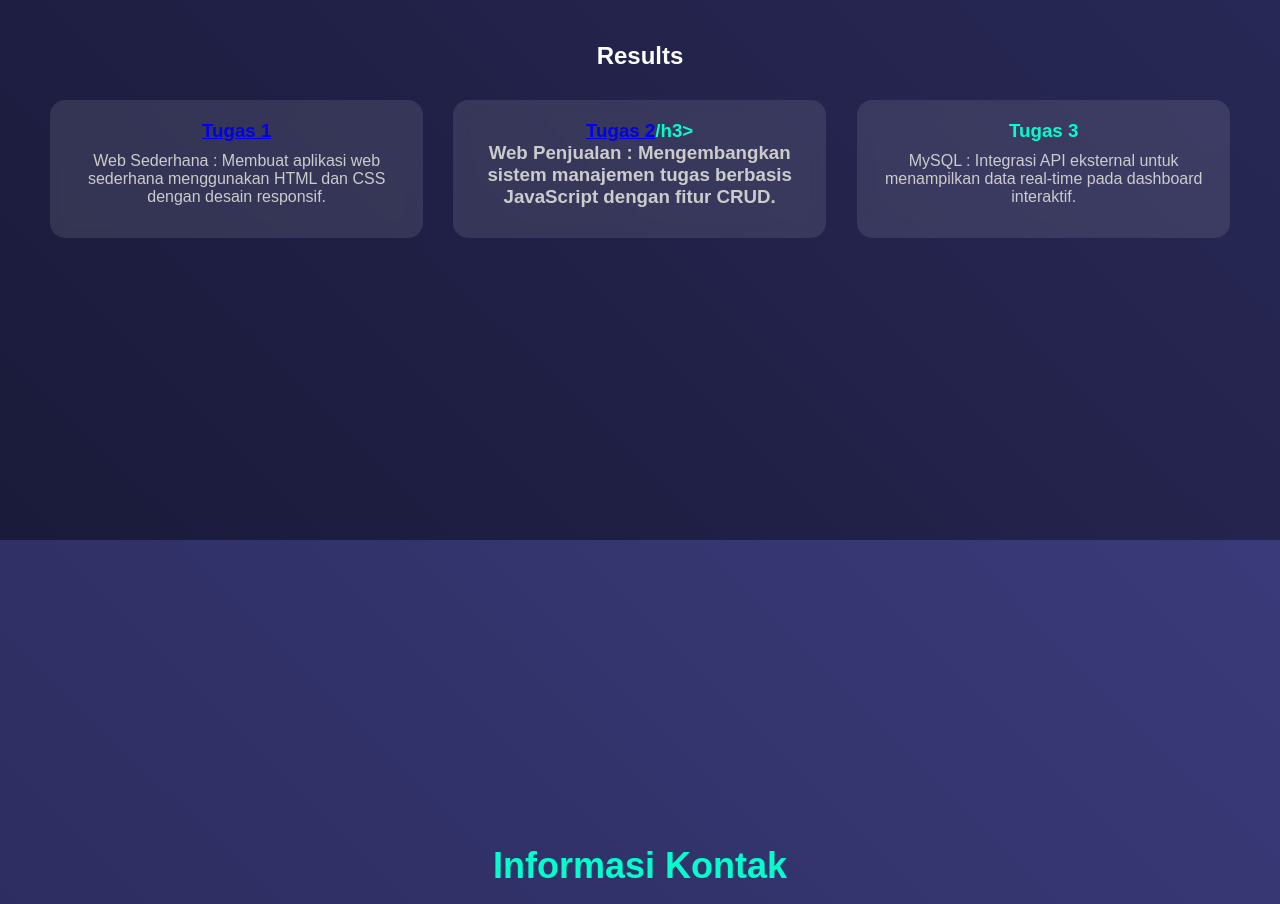
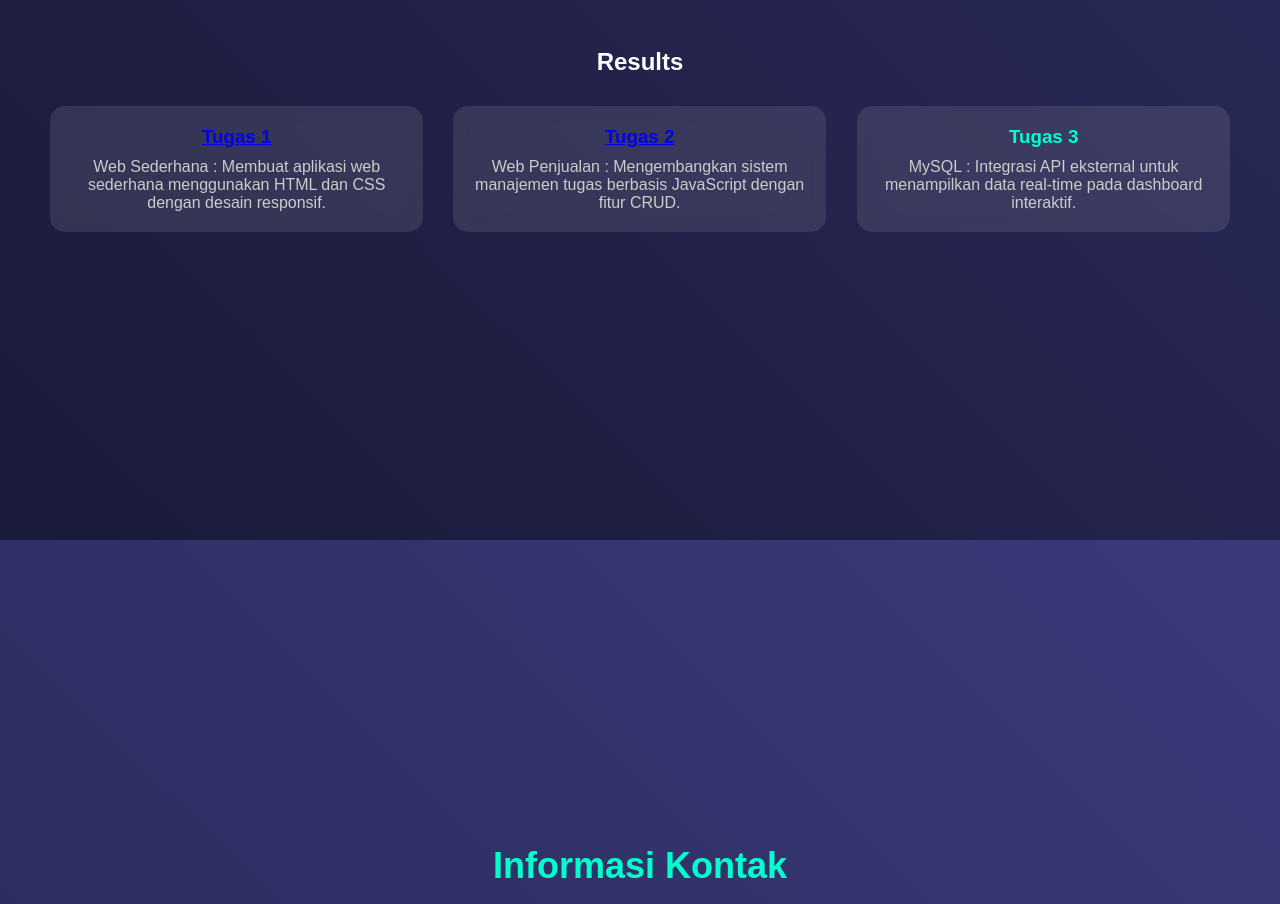
Before and after one commit to kevinfjr/kevin0003, a plain HTML site: page index.html in a window 1280 px wide. Shown: the part 1060-1964 px from the top of the page. Drawn offline with Linux system fonts and the light colour scheme; a script that the page names is missing.

Commit message:
Update index.html

```diff
--- a/index.html
+++ b/index.html
@@ -269,7 +269,7 @@
                 <p>Web Sederhana : Membuat aplikasi web sederhana menggunakan HTML dan CSS dengan desain responsif.</p>
             </div>
             <div class="task-card">
-                <h3><a href="penjualan.html">Tugas 2</a>/h3>
+                <h3><a href="penjualan.html">Tugas 2</a></h3>
                 <p>Web Penjualan : Mengembangkan sistem manajemen tugas berbasis JavaScript dengan fitur CRUD.</p>
             </div>
             <div class="task-card">
```
